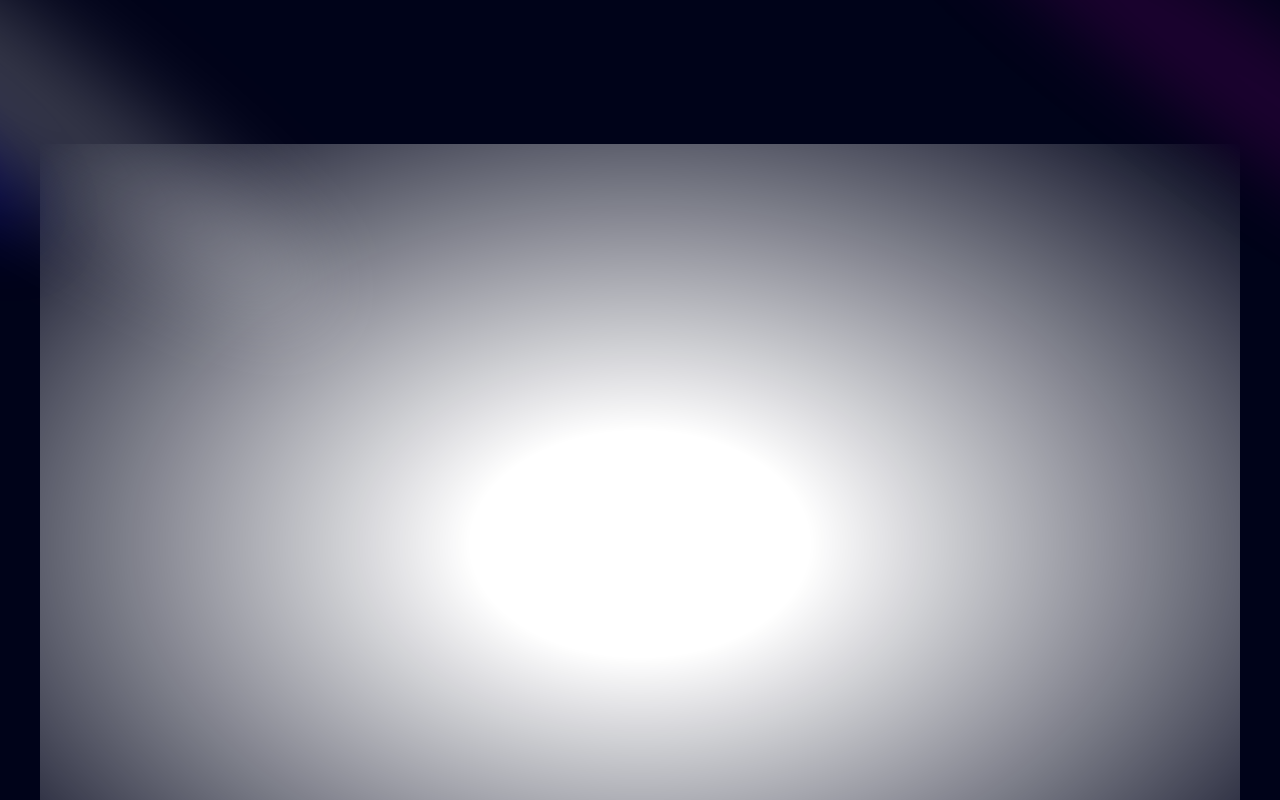
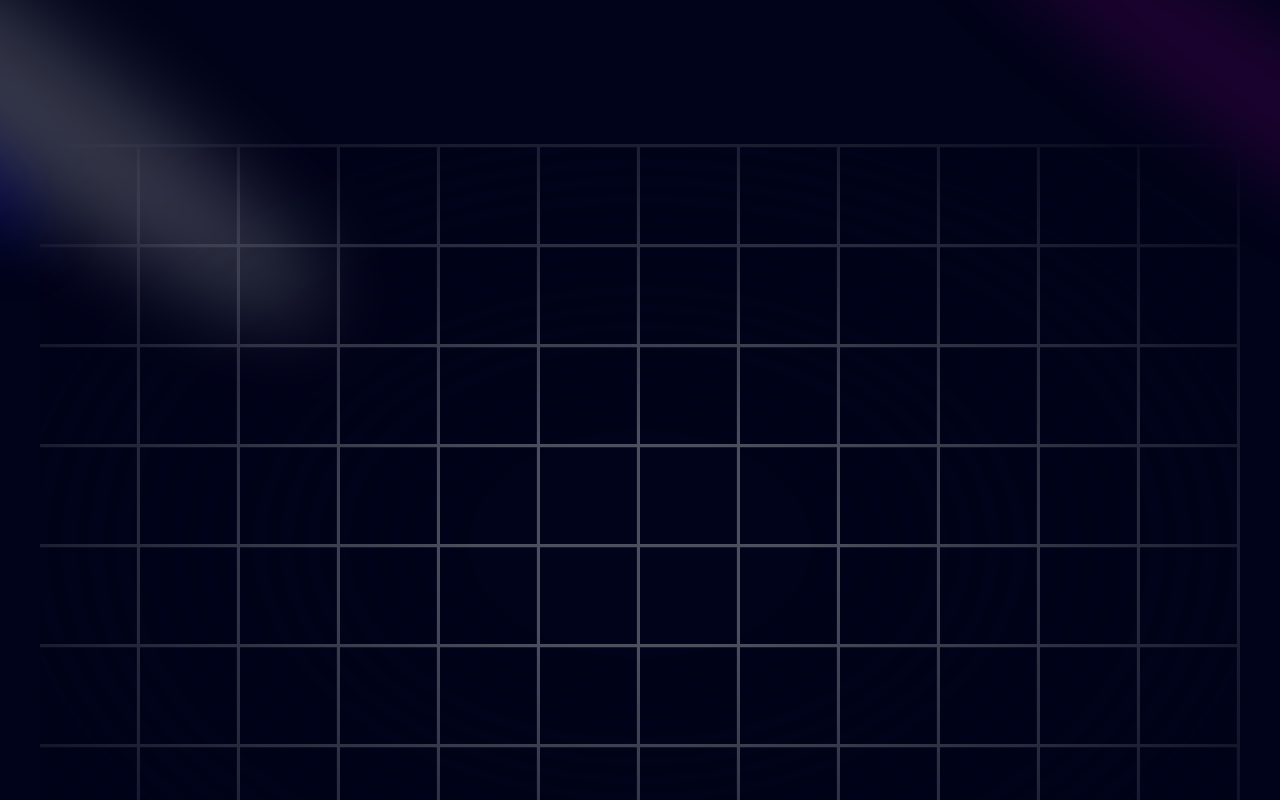
Before and after one commit to kunjdhami/Portfolio, a Next.js app: page / in a window 1280 px wide. Shown: the top 800 px of the page. Built offline with nearby package versions, Linux system fonts and the light colour scheme.

Commit message:
Fix - Hero.tsx

```diff
--- a/components/Hero.tsx
+++ b/components/Hero.tsx
@@ -8,9 +8,10 @@
             <Spotlight className="top-10 left-full h-[80vh] w-[50vw]" fill='purple' />
             <Spotlight className="-top-20 -left-80 h-[80vh] w-[50vw]" fill='blue' />
 
-            <div className="h-screen w-full dark:bg-black100 bg-white  dark:bg-grid-white/[0.3] bg-grid-black/[0.2] relative flex items-center justify-center">
+            <div className="h-screen w-full dark:bg-black-100 bg-white dark:bg-grid-white/[0.3] bg-grid-black/[0.2] relative flex items-center justify-center">
               {/* Radial gradient for the container to give a faded look */}
-              <div className="absolute pointer-events-none inset-0 flex items-center justify-center dark:bg-black-100 bg-white [mask-image:radial-gradient(ellipse_at_center,transparent_20%,black)]"/ >
+              <div className="absolute pointer-events-none inset-0 flex items-center justify-center dark:bg-black-100 bg-white [mask-image:radial-gradient(ellipse_at_center,transparent_20%,black)]" />
+
           </div>
         </div>
     </div>
```
